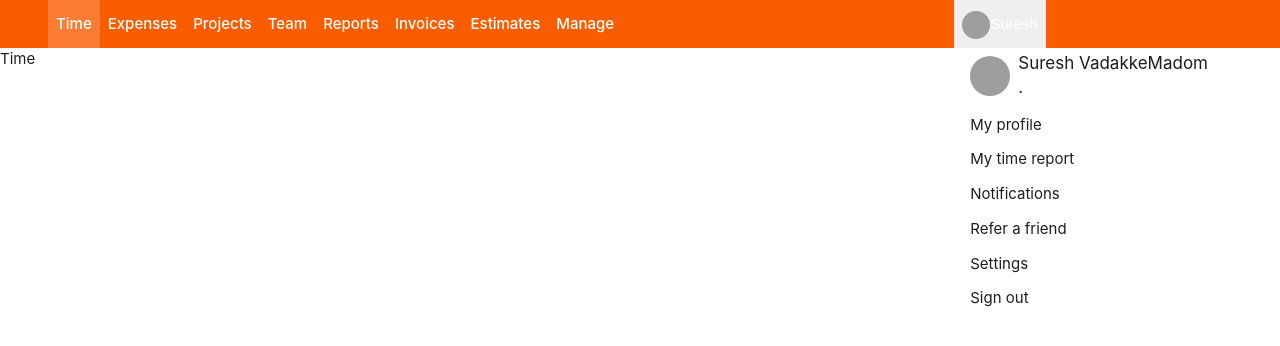
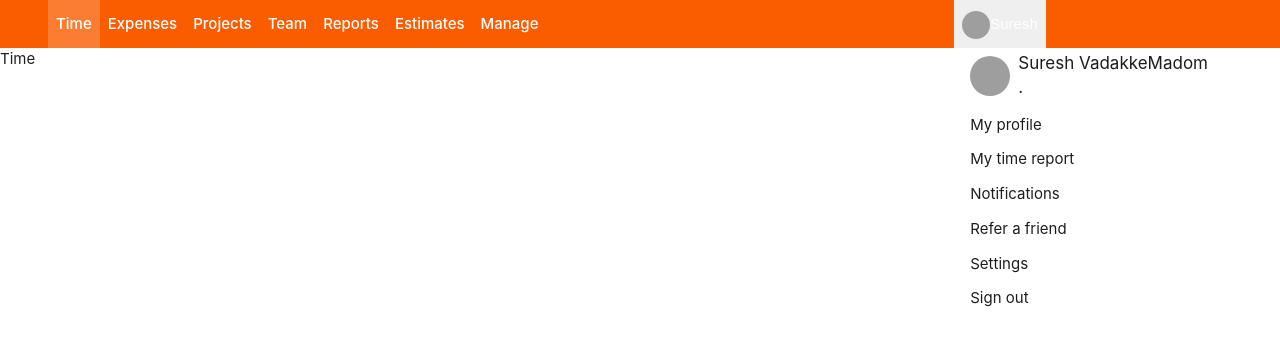
Before and after one commit to sreeramsuresh/aadi, a React (Create React App) app: page / in a window 1280 px wide. Shown: the top 346 px of the page. Built offline with nearby package versions, Linux system fonts and the light colour scheme; grey boxes are pictures that could not be loaded.

Commit message:
invoice removed

```diff
--- a/src/Components/Navbar/Navbar.jsx
+++ b/src/Components/Navbar/Navbar.jsx
@@ -77,16 +77,6 @@ function Navbar() {
                 href="/reports"
               >
                 Reports
-              </a>
-            </li>
-
-            <li>
-              <a
-                class="primary-nav-item "
-                data-analytics-element-id="main-nav-invoices"
-                href="/invoices"
-              >
-                Invoices
               </a>
             </li>
 
```
